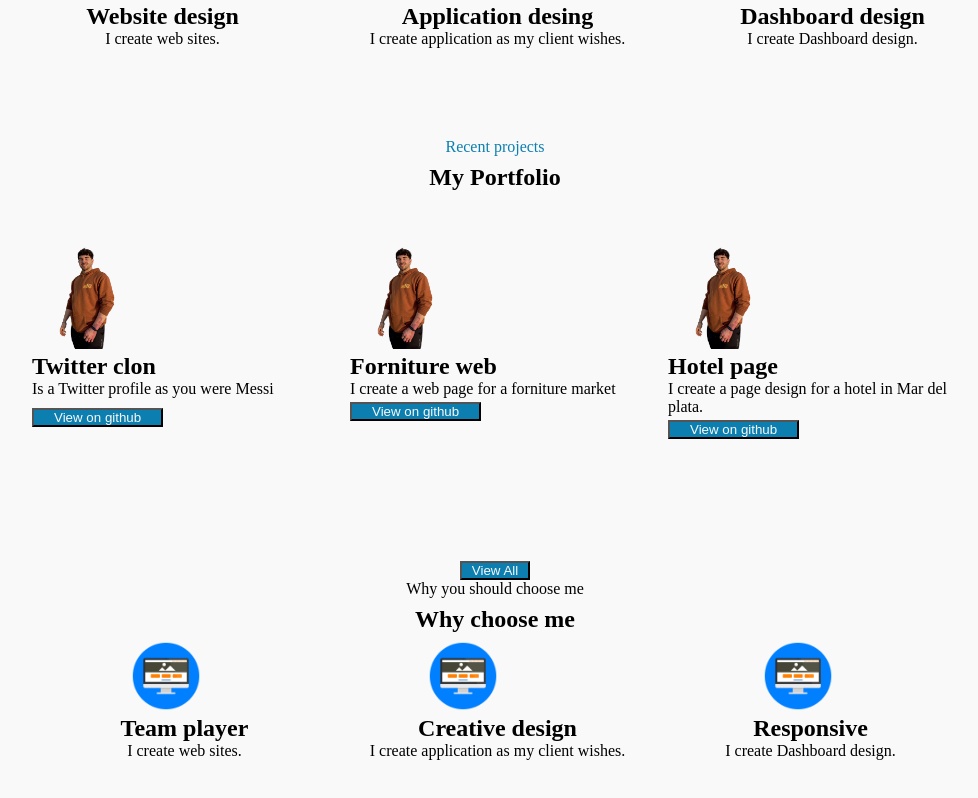
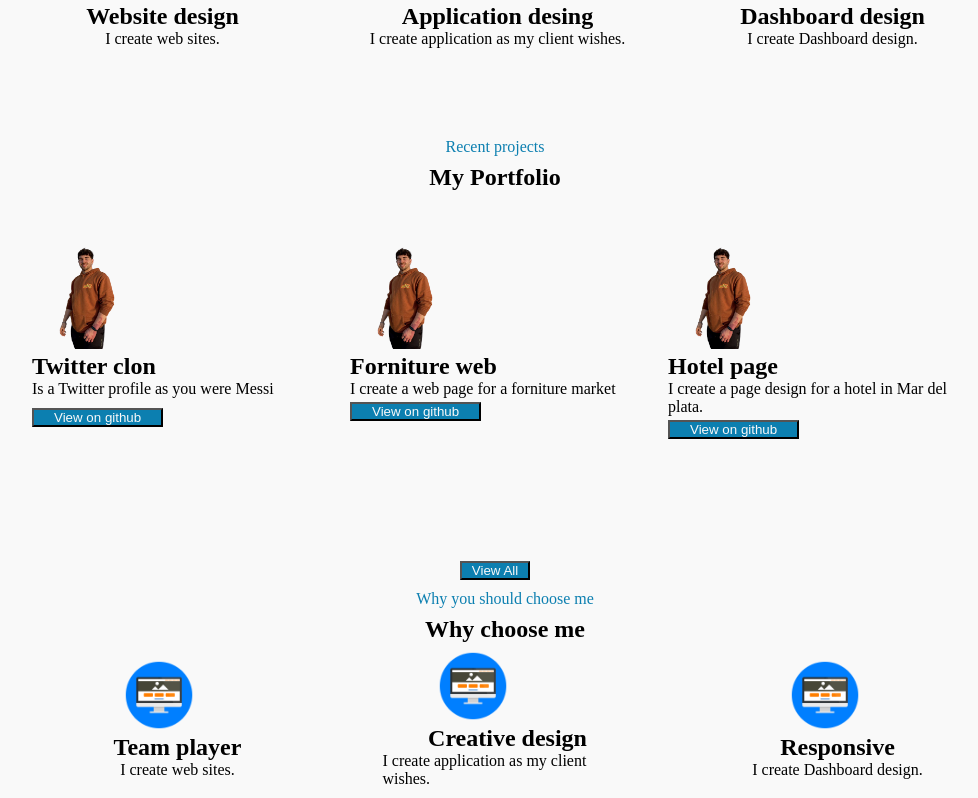
Before and after one commit to Manunyville/Portfolio-tp, a React (Create React App) app: page / in a window 1280 px wide. Shown: the part 974-1772 px from the top of the page, without its empty margins (105-1083 px from the left). Before the commit the page ends 1734 px from the top, so only its background shows below. Built offline with nearby package versions, Linux system fonts and the light colour scheme; the HTML template or start-up script is replaced by a standard one.

Commit message:
whileover agregado en las cards

```diff
--- a/src/components/Chooseme/chooseme.jsx
+++ b/src/components/Chooseme/chooseme.jsx
@@ -8,14 +8,14 @@ import Web from '../../assets/img/website.png'
 const Choose = () =>{
 
     return(
-        <Container width={1200}>
+        <Container width={1200} padding={10}>
             <VStack>
                 <VStack>
-                    <Text>Why you should choose me</Text>
+                    <Text color={'#0C7FB0'}>Why you should choose me</Text>
                     <Heading>Why choose me</Heading>
                 </VStack>
-                <HStack>
-                <Card  marginLeft={5} alignItems={'center'}  bg={'#F9F9F9'} width={300}>
+                <HStack gap={75}>
+                <Card  as={motion.div} whileHover={{ scale:1.1, color:'#0C7FB0' }}marginLeft={5} alignItems={'center'}  bg={'#F9F9F9'} width={250}>
                         <CardHeader>
                             <Image marginLeft={10} className='webImg' src={Web}/>
                         <Heading size='md'> Team player</Heading>
@@ -25,7 +25,7 @@ const Choose = () =>{
                         </CardBody>
 
                     </Card>
-                    <Card alignItems={'center'} marginLeft={5} bg={'#F9F9F9'} width={300}>
+                    <Card as={motion.div} whileHover={{ scale:1.1, color:'#0C7FB0' }} alignItems={'center'} marginLeft={5} bg={'#F9F9F9'} width={250}>
                         <CardHeader>
                         <Image marginLeft={10} className='webImg' src={Web}/>
                         <Heading size='md'>Creative design</Heading>
@@ -35,7 +35,7 @@ const Choose = () =>{
                         </CardBody>
 
                     </Card>
-                    <Card bg={'#F9F9F9'}  marginLeft={5} alignItems={'center'} width={300}>
+                    <Card as={motion.div} whileHover={{ scale:1.1, color:'#0C7FB0' }} bg={'#F9F9F9'}  marginLeft={5} alignItems={'center'} width={250}>
                         <CardHeader>
                         <Image marginLeft={10} className='webImg' src={Web}/>
                         <Heading size='md'> Responsive </Heading>
```
